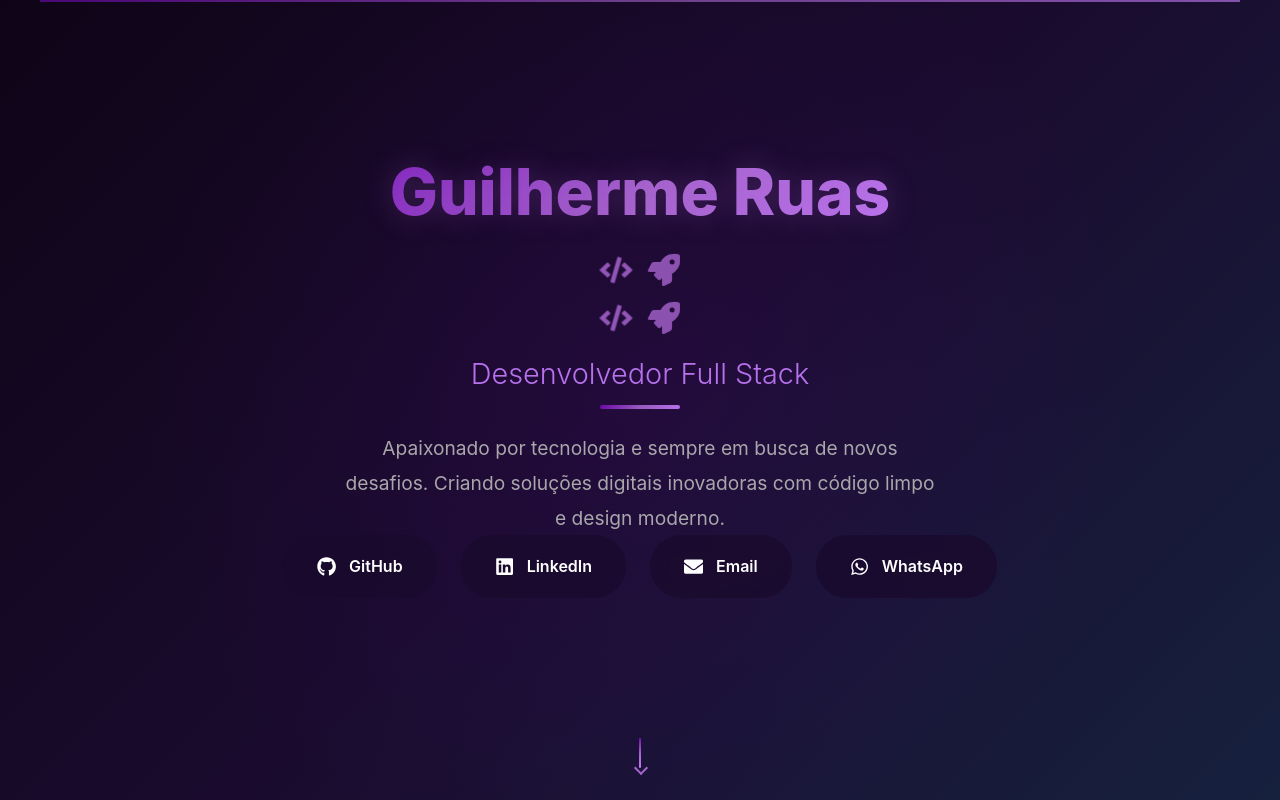
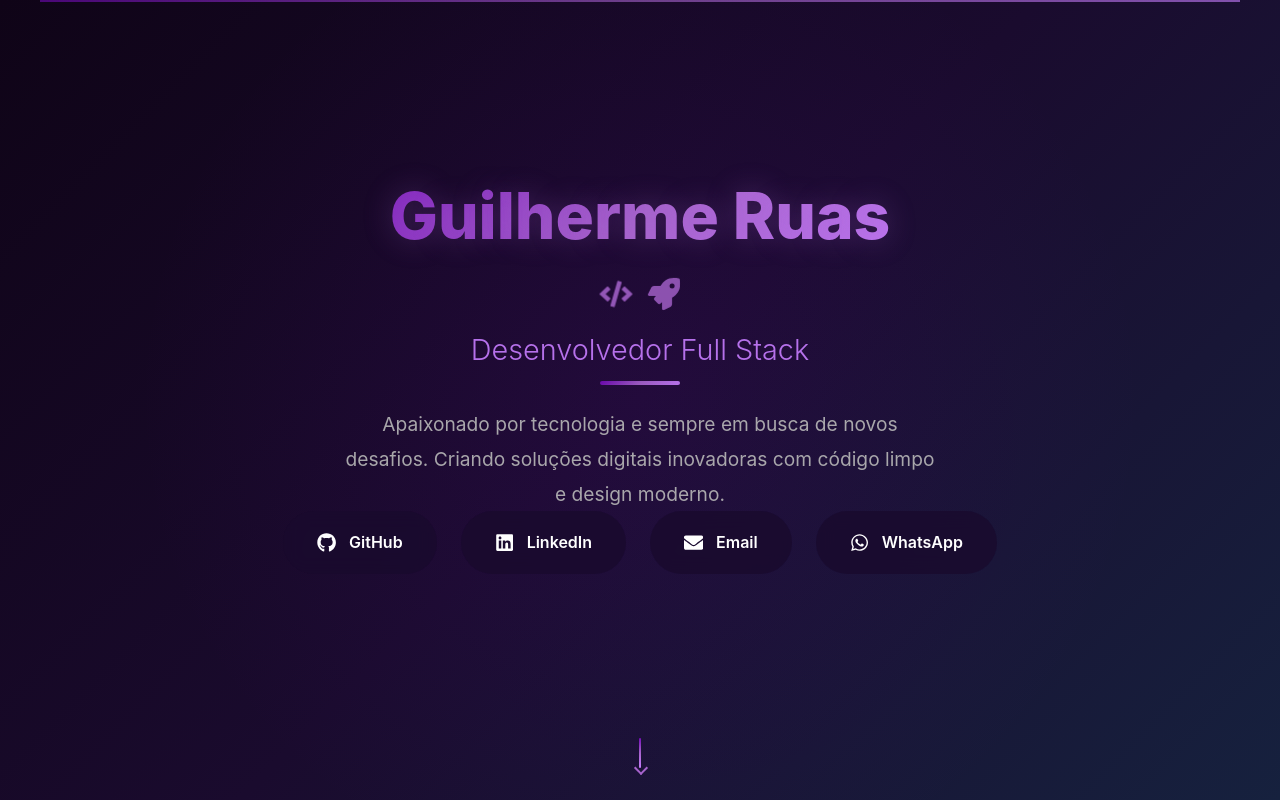
Before and after one commit to RuasCardi/Portfolio, a React (Vite) app: page / in a window 1280 px wide. Shown: the top 800 px of the page. Built offline with nearby package versions, Linux system fonts and the light colour scheme.

Commit message:
📝 Atualizados dados pessoais e correções
- Atualizado email para cardinalliruas@gmail.com
- Atualizada localização para Campinas-SP, Brasil
- Removida duplicação dos ícones title-icons no Hero
- Dados de contato agora refletem informações reais

```diff
--- a/src/sections/Contact.jsx
+++ b/src/sections/Contact.jsx
@@ -12,7 +12,7 @@ export default function Contact() {
     {
       icon: <FaEnvelope />,
       label: "Email",
-      value: "guilherme.ruas@email.com",
+      value: "cardinalliruas@gmail.com",
       link: "mailto:cardinalliruas@gmail.com",
       color: "#EA4335"
     },
@@ -77,7 +77,7 @@ export default function Contact() {
             <div className="additional-info">
               <div className="info-item">
                 <FaMapMarkerAlt className="info-icon" />
-                <span>São Paulo, Brasil</span>
+                <span>Campinas-SP, Brasil</span>
               </div>
               <div className="info-item">
                 <FaClock className="info-icon" />
--- a/src/sections/Hero.jsx
+++ b/src/sections/Hero.jsx
@@ -16,10 +16,6 @@ export default function Hero() {
     <section className="hero">
       <div className="hero-content">
         <h1>Guilherme Ruas</h1>
-        <div className="title-icons">
-          <FaCode className="title-icon" />
-          <FaRocket className="title-icon" />
-        </div>
         <div className="title-icons">
           <FaCode className="title-icon" />
           <FaRocket className="title-icon" />
```
